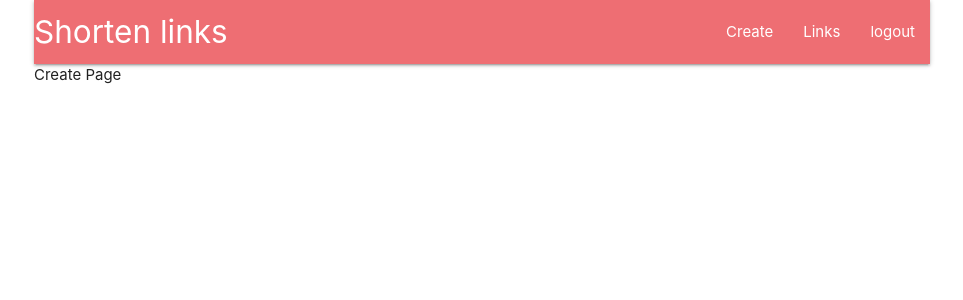
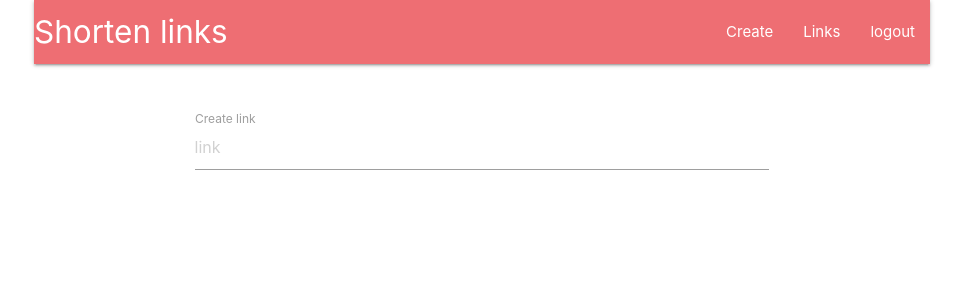
Before and after one commit to AlyonaYAV/Shortened-links, a React (Create React App) app in the folder client/: page /create in a window 1280 px wide. Shown: the top 300 px of the page, without its empty margins (158-1121 px from the left). Built offline with nearby package versions, Linux system fonts and the light colour scheme; sample sign-in values are in the browser's storage.

Commit message:
Shorten link can be created and save into the DB

```diff
--- a/client/src/pages/AuthPage.js
+++ b/client/src/pages/AuthPage.js
@@ -57,6 +57,7 @@ export const AuthPage = ()=>{
                                        id="email"
                                        type="email"
                                        name="email"
+                                       value={form.email}
                                        className="yellow-input"
                                        onChange={changeHandler}
                                 />
@@ -67,6 +68,7 @@ export const AuthPage = ()=>{
                                        id="password"
                                        type="password"
                                        name="password"
+                                       value={form.password}
                                        className="yellow-input"
                                        onChange={changeHandler}
                                 />
--- a/client/src/pages/CreatePage.js
+++ b/client/src/pages/CreatePage.js
@@ -1,7 +1,48 @@
-import React from 'react';
+import React, {useState, useEffect, useContext} from 'react';
+import {useHttp} from './../hooks/http.hook';
+import {AuthContext} from './../context/AuthContext';
+import {useHistory} from 'react-router-dom';
 
 export const CreatePage = ()=>{
+    const history = useHistory();
+    const [link,setLink] = useState('');
+    const { request } = useHttp();
+    const auth = useContext(AuthContext);
+    // Call as componentDidMount
+    useEffect( ()=>{
+        //Materialize clear inputs
+        window.M.updateTextFields();
+    },[]);
+    //Handle the Input when press Enter
+    const pressHandler = async (e)=>{
+        if(e.key === "Enter") {
+            try{
+                const data = await request(
+                  '/api/link/generate',
+                  'POST',
+                  {from: link},
+                  {Authorization: `AYAV ${auth.token}`}
+                );
+                history.push(`/detail/${data.link._id}`);
+                console.log(data);
+            }catch(e){}
+        }
+    }
     return (
-        <div>Create Page</div>
+        <div className="row">
+            <div className="col s8 offset-s2" style={ {paddingTop: '2rem'} }>
+                <div className="input-field">
+                    <input placeholder="link"
+                        id="link"
+                        type="text"
+                        value={link}
+                        onChange={ (event)=>{setLink(event.target.value);} }
+                        onKeyPress={pressHandler}
+                    />
+                    <label htmlFor="link">Create link</label>
+                </div>
+            </div>
+            <p>{link}</p>
+        </div>
     );
 }
```
Also changed, not shown: 1 other file (tests, documents, lock files or other folders).
